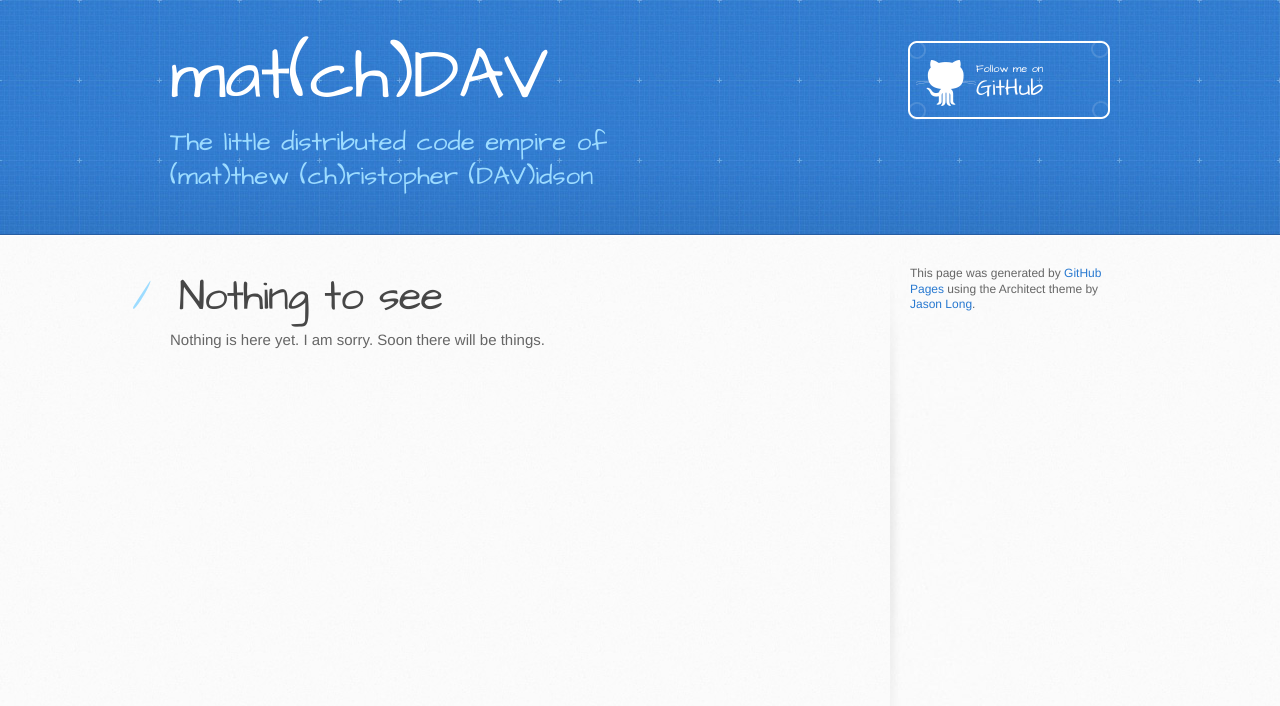
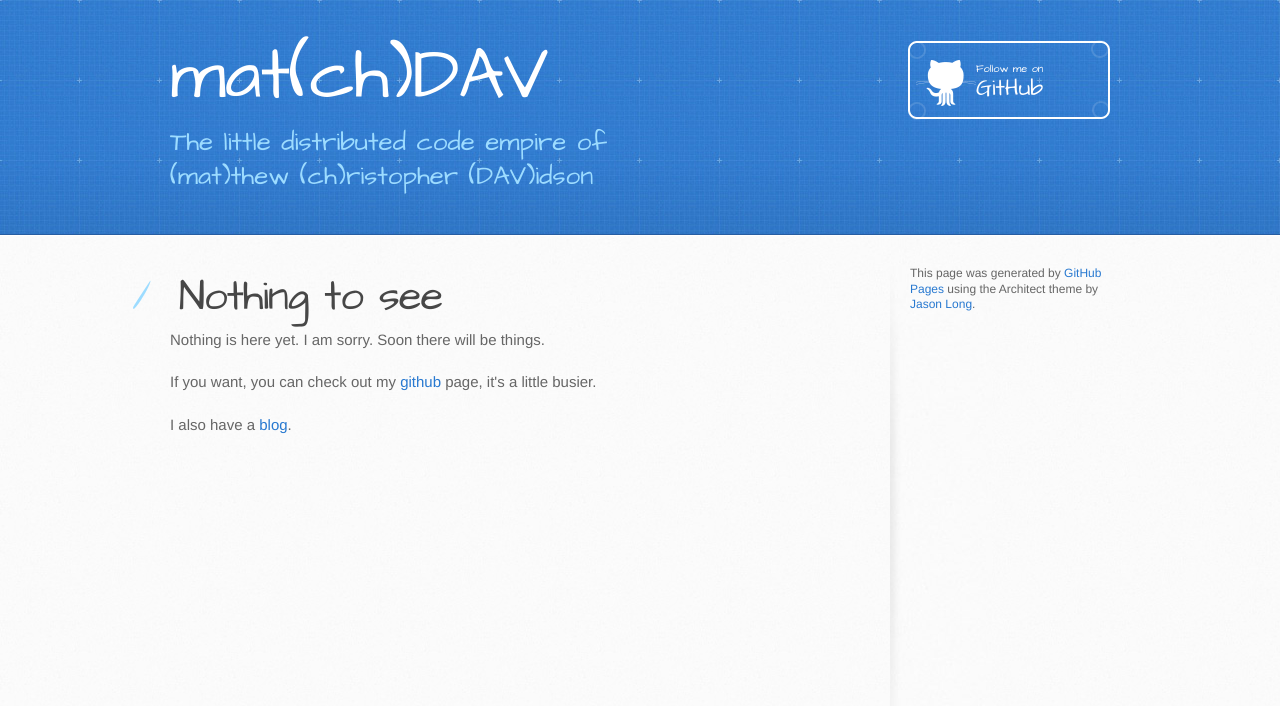
Before and after one commit to matchdav/matchdav.github.io, a plain HTML site: page index.html in a window 1280 px wide. Drawn offline with Linux system fonts and the light colour scheme.

Commit message:
updated links on home page

```diff
--- a/index.html
+++ b/index.html
@@ -32,6 +32,8 @@
 <a name="nothing-to-see" class="anchor" href="#nothing-to-see"><span class="octicon octicon-link"></span></a>Nothing to see</h1>
 
 <p>Nothing is here yet.  I am sorry.  Soon there will be things.</p>
+<p>If you want, you can check out my <a href="https://github.com/matchdav">github</a> page, it's a little busier.</p>
+<p>I also have a <a href="http://blog.matthewdavidson.ca">blog</a>.</p>
         </section>
 
         <aside id="sidebar">
```
